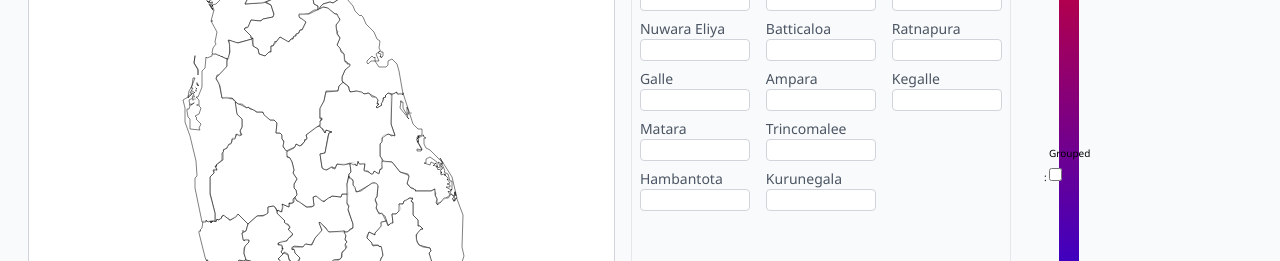
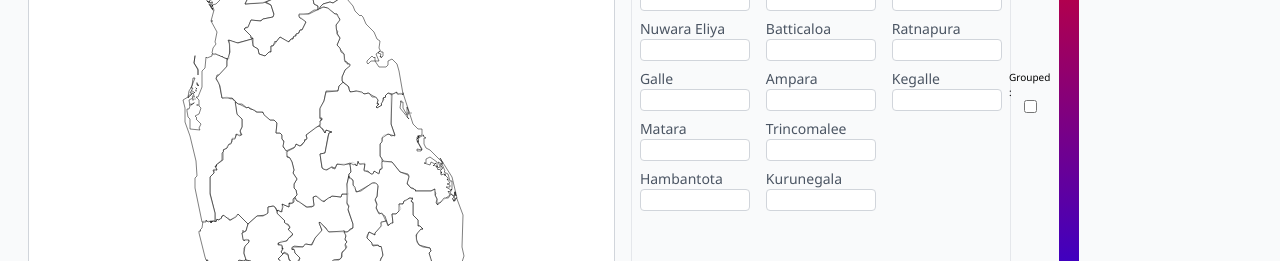
Before and after one commit to Dhammika-Mahendra/slgeogrid, a React (Vite) app: page / in a window 1280 px wide. Shown: the part 256-517 px from the top of the page. Built offline with nearby package versions, Linux system fonts and the light colour scheme.

Commit message:
removing labels for 'L3'

```diff
--- a/src/components/UI/Drawer/Chart.jsx
+++ b/src/components/UI/Drawer/Chart.jsx
@@ -51,12 +51,10 @@
   return (
     <div style={{visibility: valid ? 'visible' : 'hidden' }}>
 
-      {
-        regionLevel == 'L2'|| regionLevel == 'L1'?
         <svg width={width} height={height}>
         <Group left={margin.left} top={margin.top}>
           {data.map((d, i) => {
-            const barHeight = 10; // Fixed bar width (thickness) of 10px
+            const barHeight = regionLevel === 'L1' ? 40 : regionLevel === 'L2' ? 10 : 1;
             const barWidth = xScale(d.value); // Length based on data value
             const barY = yScale(d.name);
 
@@ -72,6 +70,8 @@
                   rx={2}
                 />
                 {/* Y-axis name (smaller font) */}
+                {
+                  regionLevel !== 'L3' ?
                   <text
                     x={-5}
                     y={barY + barHeight / 2}
@@ -81,13 +81,13 @@
                     fill="#374151"
                   >
                     {d.name}
-                </text>
+                  </text> : ''
+                }
               </Group>
             );
           })}
         </Group>
-      </svg>:''
-      }
+      </svg>
     </div>
   );
 }
--- a/src/components/UI/Drawer/ColorScale.jsx
+++ b/src/components/UI/Drawer/ColorScale.jsx
@@ -64,9 +64,9 @@
 
             {/* Grouping options */}
             <div className='flex flex-col items-center mt-[25px]'
-                style={{position:'absolute', top:'50%'}}
+                style={{position:'absolute', top:'40%', transform:'translateX(-40px)'}}
             >
-                <div>
+                <div className='flex flex-col items-center'>
                     <label htmlFor="grouped-checkbox"
                         style={{fontSize:'10px', marginLeft:'5px', cursor: 'pointer'}}>
                             Grouped :
```
Lines whose indentation alone changed are shown as unchanged.
